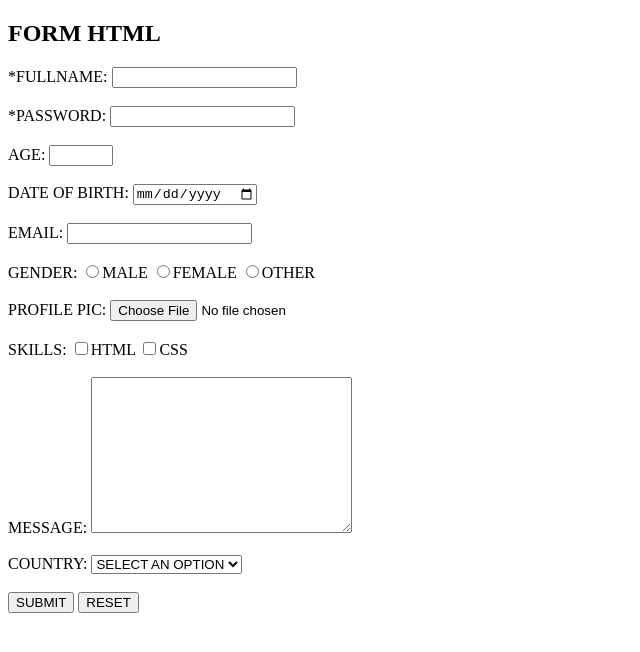
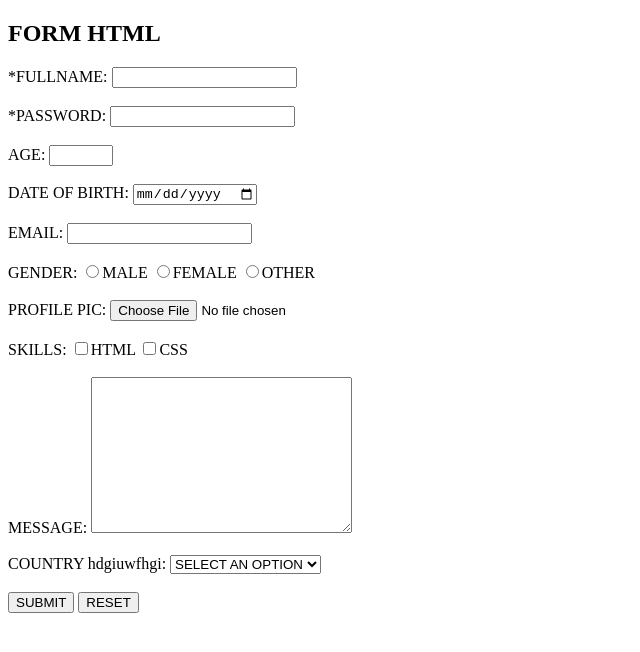
Before and after one commit to kshitizsood/kachu, a plain HTML site: page index.html in a window 1280 px wide. Shown: the whole page, without its empty margins (0-640 px from the left). Drawn offline with Linux system fonts and the light colour scheme.

Commit message:
html file chnged

```diff
--- a/index.html
+++ b/index.html
@@ -4,6 +4,7 @@
     <meta charset="UTF-8">
     <meta name="viewport" content="width=device-width, initial-scale=1.0">
     <title>HTML BASICS</title>
+    <link rel=""stylesheet" href="style.css">
     <style>
         div{
             background-color: rgb(244, 169, 169);
@@ -51,7 +52,7 @@
       <label for="Message">MESSAGE:</label>
       <textarea name="message" id="message" cols="30" rows="10"></textarea
         ><br><br>
-        <label for="country">COUNTRY:</label>
+        <label for="country">COUNTRY hdgiuwfhgi:</label>
         <select name="country" id="country">
             <option selected disabled >SELECT AN OPTION</option>
             <option value="india">INDIA</option>
```
